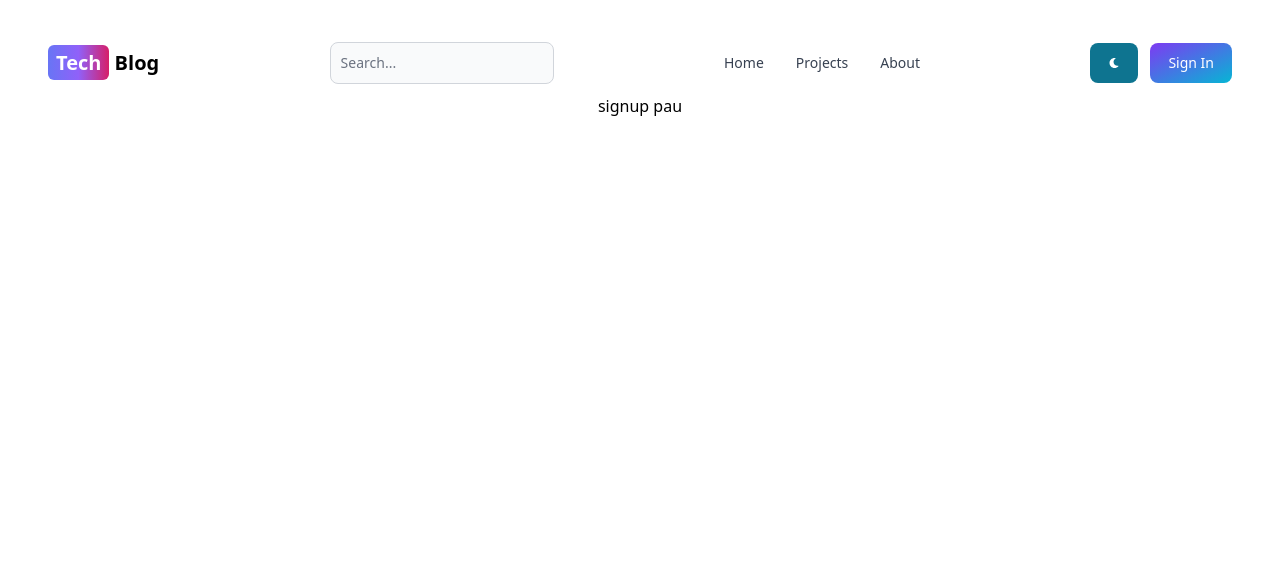
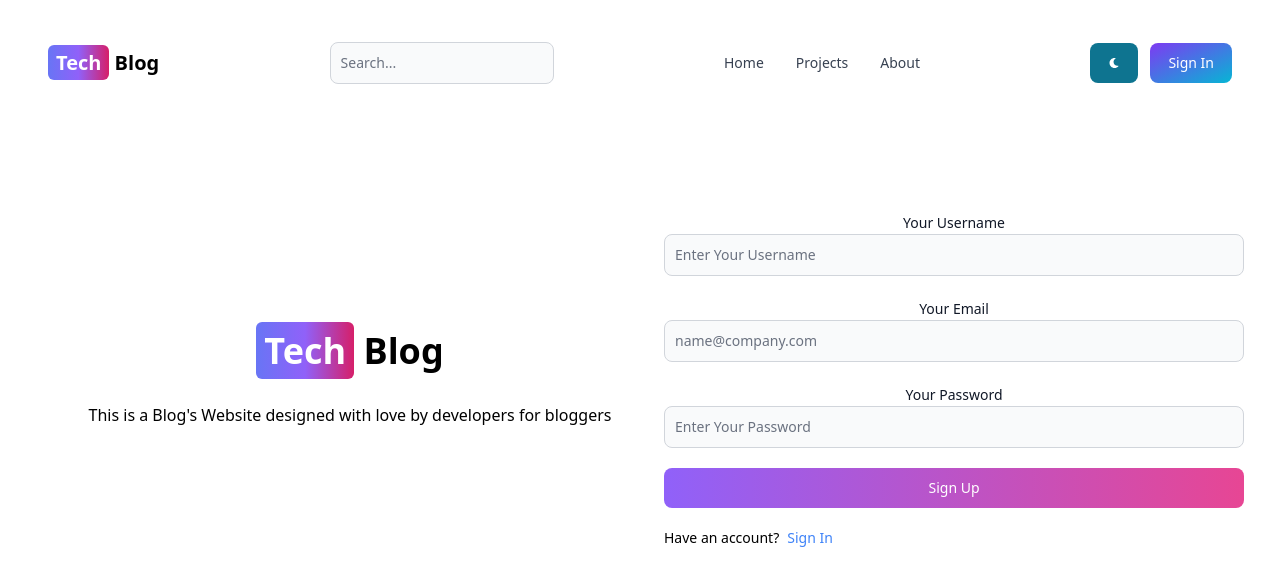
Before and after one commit to sharmaanshul007/mern-blog, a React (Vite) app in the folder client/: page /sign-up in a window 1280 px wide. Shown: the top 586 px of the page. Built offline with nearby package versions, Linux system fonts and the light colour scheme.

Commit message:
Created the UI of the signup page

```diff
--- a/client/src/components/Header.jsx
+++ b/client/src/components/Header.jsx
@@ -28,7 +28,7 @@ export default function Header() {
                   <FaMoon></FaMoon>
                 </Button>
                 <Link to='/'>
-                <Button gradientDuoTone='purpleToBlue'>Sign In</Button>
+                <Button gradientDuoTone='purpleToBlue' className='text-sm sm:text-xl'>Sign In</Button>
                 </Link>
                 <Navbar.Toggle></Navbar.Toggle>
               </div>
--- a/client/src/pages/SignUp.jsx
+++ b/client/src/pages/SignUp.jsx
@@ -1,10 +1,54 @@
+import { Button, Label, TextInput } from 'flowbite-react'
 import React from 'react'
-
+import { Link } from 'react-router-dom'
 export default function SignUp() {
   return (
-    <div>
-      signup pau
-
+    <div className='min-h-screen mt-28'>
+      <div className=' p-1 w-4xl flex flex-col md:flex-row items-center'>
+        {/* left Side */}
+        <div className='flex gap-4 m-6 md:gap-8 flex-col flex-1'>
+          <Link to='/' className='  text-2xl md:text-4xl font-bold dark:text-white'>
+            <span className='px-2 py-1 bg-gradient-to-r from-indigo-500 via-purple-500 to-pink-600 rounded-md text-white'>Tech</span> Blog
+          </Link>
+          <p>
+          This is a Blog's Website designed with love by developers for bloggers
+          </p>
+        </div>
+        {/* right Side */}
+        <div className='w-full flex-1'>
+          <form className='flex flex-col gap-5'>
+            <div>
+              <Label value = 'Your Username'></Label>
+              <TextInput
+              type='text'
+              placeholder='Enter Your Username'
+              id='username'></TextInput>
+            </div>
+            <div>
+              <Label value = 'Your Email'></Label>
+              <TextInput
+              type='text'
+              placeholder='name@company.com'
+              id='email'></TextInput>
+            </div>
+            <div>
+              <Label value = 'Your Password'></Label>
+              <TextInput
+              type='text'
+              placeholder='Enter Your Password'
+              id='password'></TextInput>
+            </div>
+            <Button gradientDuoTone='purpleToPink' type='submit'>
+              Sign Up
+            </Button>
+          </form>
+          <div className='flex gap-2 text-sm mt-5'>
+            <span>Have an account?
+            </span>
+            <Link to='/sign-in' className='text-blue-500'>Sign In</Link>
+          </div>
+        </div>
+      </div>
     </div>
   )
 }
```
